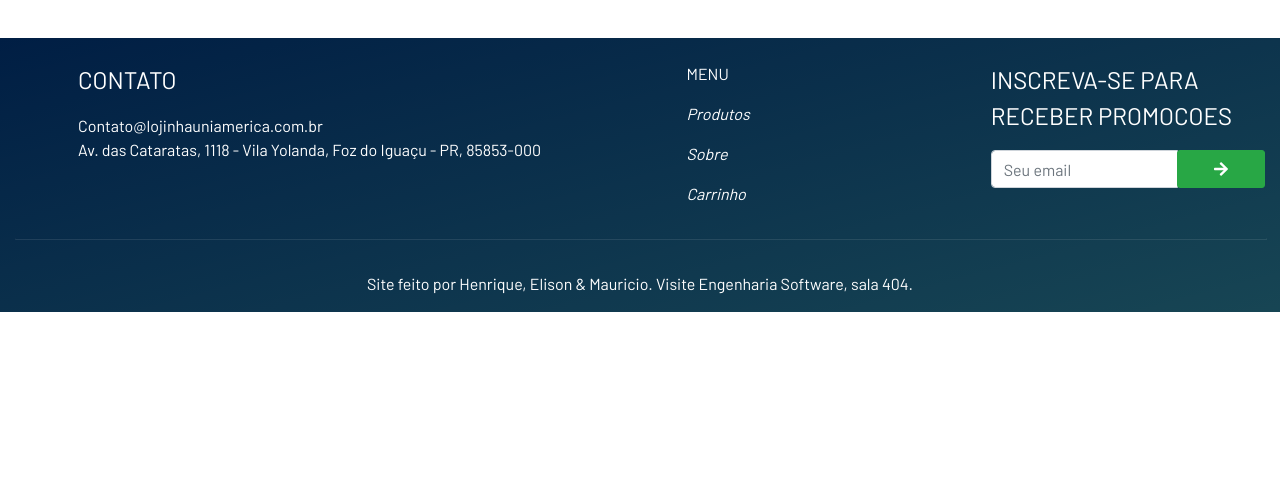
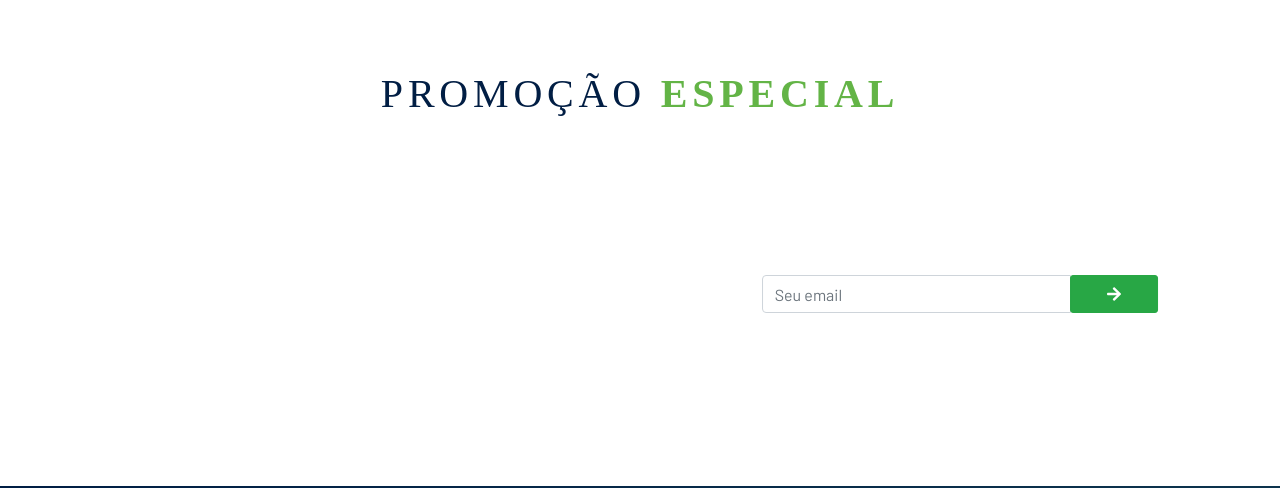
Before and after one commit to Henriquecesp/lojinha-react, a React (Create React App) app: page / in a window 1280 px wide. Shown: the part 1570-2058 px from the top of the page. Before the commit the page ends 1882 px from the top, so only its background shows below. Built offline with nearby package versions, Linux system fonts and the light colour scheme.

Commit message:
add the new promotion component

```diff
--- a/src/pages/Home.js
+++ b/src/pages/Home.js
@@ -2,12 +2,14 @@ import React from "react";
 import TopnavComponent from '../components/TopnavComponent'
 import TextomeioComponent from '../components/Home/TextomeioComponent'
 import FeaturedComponent from "../components/Home/FeaturedComponent";
+import PromotionComponent from "../components/PromotionComponent";
 
 const Home = () => (
 <div>
     <TopnavComponent />
     <TextomeioComponent />
     <FeaturedComponent />
+    <PromotionComponent />
 </div>
 );
 
```
